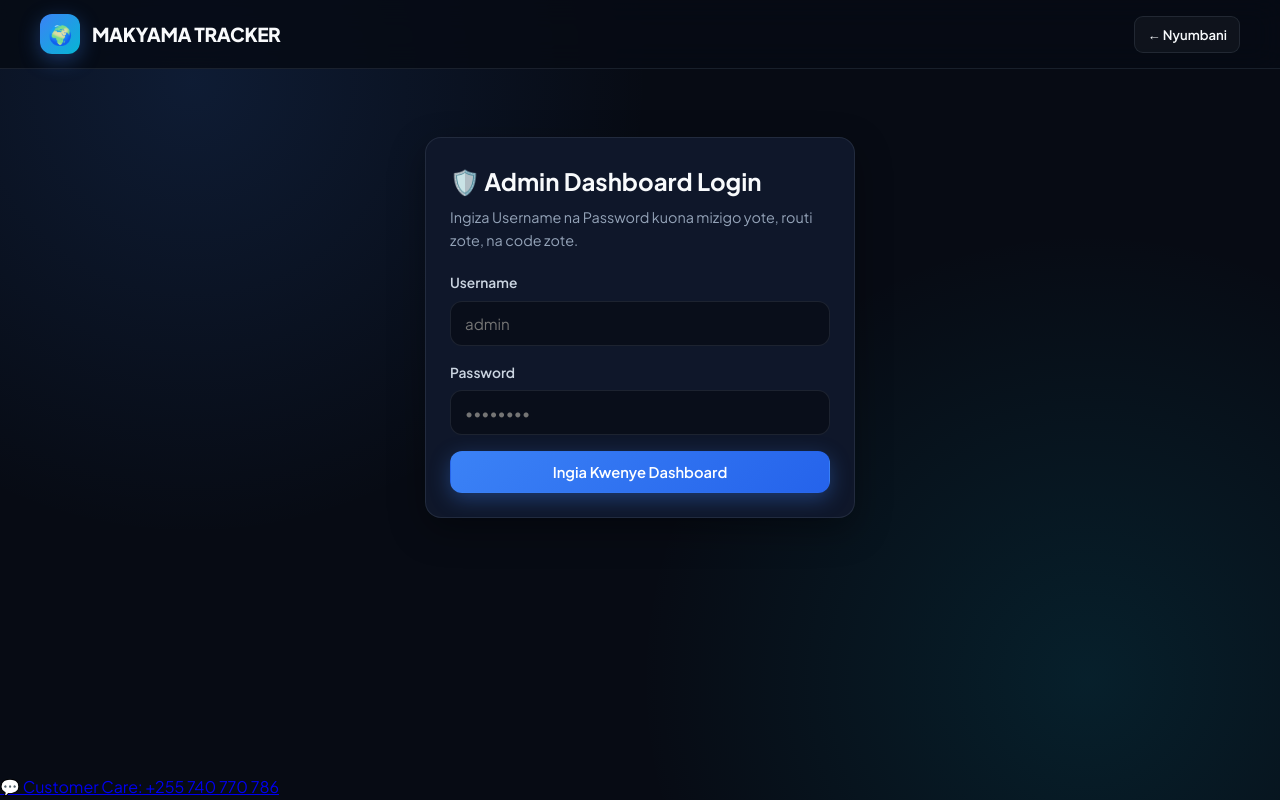
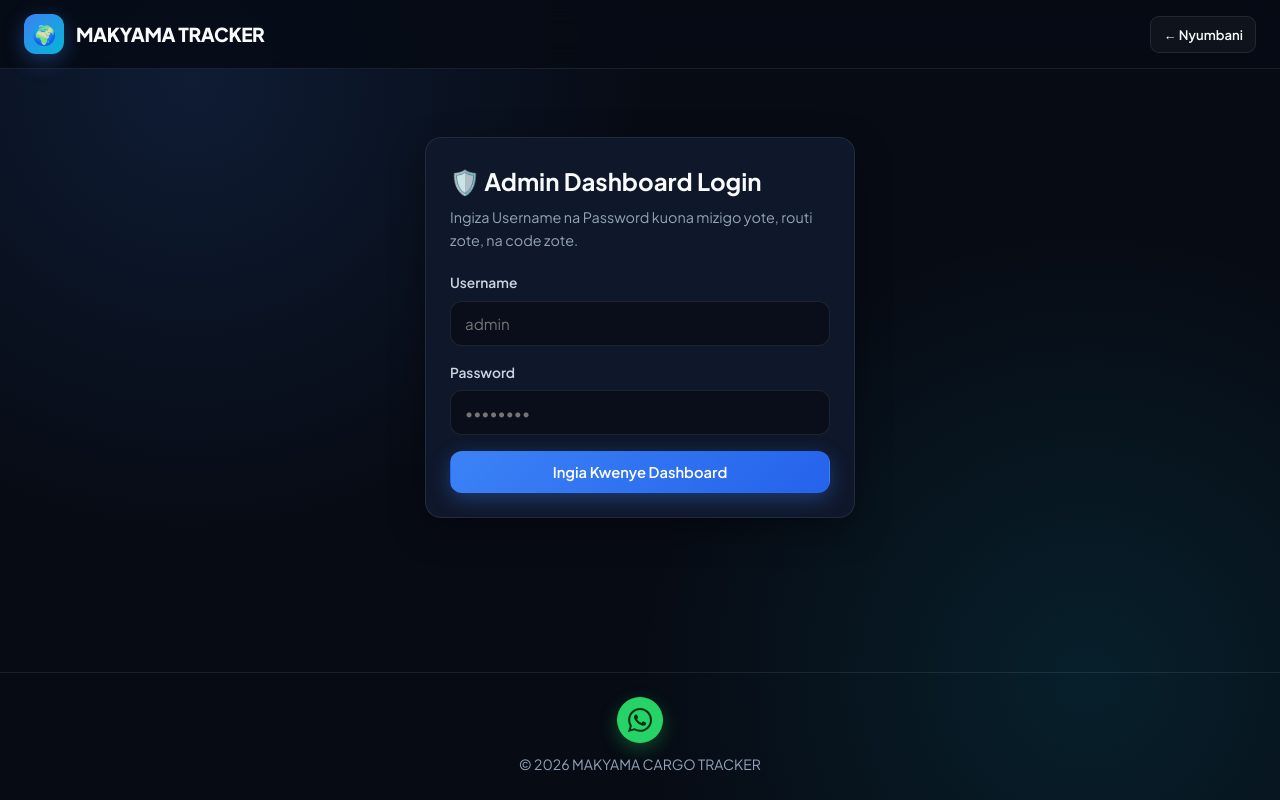
Before and after one commit to makyamacargotracker-crypto/makyama-cargo-tracker, a Flask app: page /login in a window 1280 px wide. Run offline with Flask 3, Linux system fonts and the light colour scheme; parts of the project's set-up code (start-up, migrations or seed data) failed here and were passed over.

Commit message:
Update login.html

```diff
--- a/templates/login.html
+++ b/templates/login.html
@@ -8,12 +8,14 @@
 </head>
 <body>
   <nav class="navbar">
-    <div class="nav-container">
+    <div class="nav-container" style="max-width: 100%;">
       <a href="/" class="brand">
         <div class="brand-icon">🌍</div>
         <span>MAKYAMA TRACKER</span>
       </a>
-      <a href="/" class="btn btn-outline btn-sm">← Nyumbani</a>
+      <div class="nav-links" style="margin-left: auto;">
+        <a href="/" class="btn btn-outline btn-sm">← Nyumbani</a>
+      </div>
     </div>
   </nav>
 
@@ -39,9 +41,14 @@
     </div>
   </main>
 
-  <a href="https://wa.me/255740770786" target="_blank" class="whatsapp-float">
-    <span>💬</span> Customer Care: +255 740 770 786
-  </a>
+  <footer>
+    <a href="https://wa.me/255740770786" target="_blank" class="whatsapp-footer-btn" title="Chat WhatsApp Customer Care">
+      <svg width="24" height="24" viewBox="0 0 24 24" fill="currentColor">
+        <path d="M20.52 3.48A11.82 11.82 0 0 0 12.07 0C5.5 0 .16 5.34.16 11.91c0 2.1.55 4.15 1.6 5.96L0 24l6.3-1.65a11.87 11.87 0 0 0 5.77 1.47h.01c6.57 0 11.91-5.34 11.91-11.91 0-3.18-1.24-6.17-3.49-8.43zm-8.44 18.33h-.01a9.87 9.87 0 0 1-5.03-1.38l-.36-.21-3.74.98 1-3.65-.24-.37a9.85 9.85 0 0 1-1.51-5.23c0-5.45 4.44-9.89 9.9-9.89 2.64 0 5.12 1.03 6.99 2.9a9.83 9.83 0 0 1 2.9 7c0 5.45-4.44 9.89-9.9 9.89zm5.43-7.41c-.3-.15-1.76-.87-2.03-.97-.27-.1-.47-.15-.67.15-.2.3-.77.97-.94 1.17-.17.2-.35.22-.65.07-.3-.15-1.26-.46-2.4-1.48-.89-.79-1.49-1.77-1.66-2.07-.17-.3-.02-.46.13-.61.13-.13.3-.35.45-.52.15-.17.2-.3.3-.5.1-.2.05-.37-.02-.52-.07-.15-.67-1.61-.92-2.21-.24-.58-.49-.5-.67-.51h-.57c-.2 0-.52.07-.8.37-.27.3-1.05 1.02-1.05 2.49s1.07 2.89 1.22 3.09c.15.2 2.11 3.22 5.11 4.52.71.31 1.27.49 1.7.63.72.23 1.37.2 1.89.12.58-.09 1.76-.72 2.01-1.41.25-.7.25-1.29.17-1.41-.07-.12-.27-.2-.57-.35z"/>
+      </svg>
+    </a>
+    <span>&copy; 2026 MAKYAMA CARGO TRACKER</span>
+  </footer>
 
   <script src="/static/js/admin.js"></script>
 </body>
```
